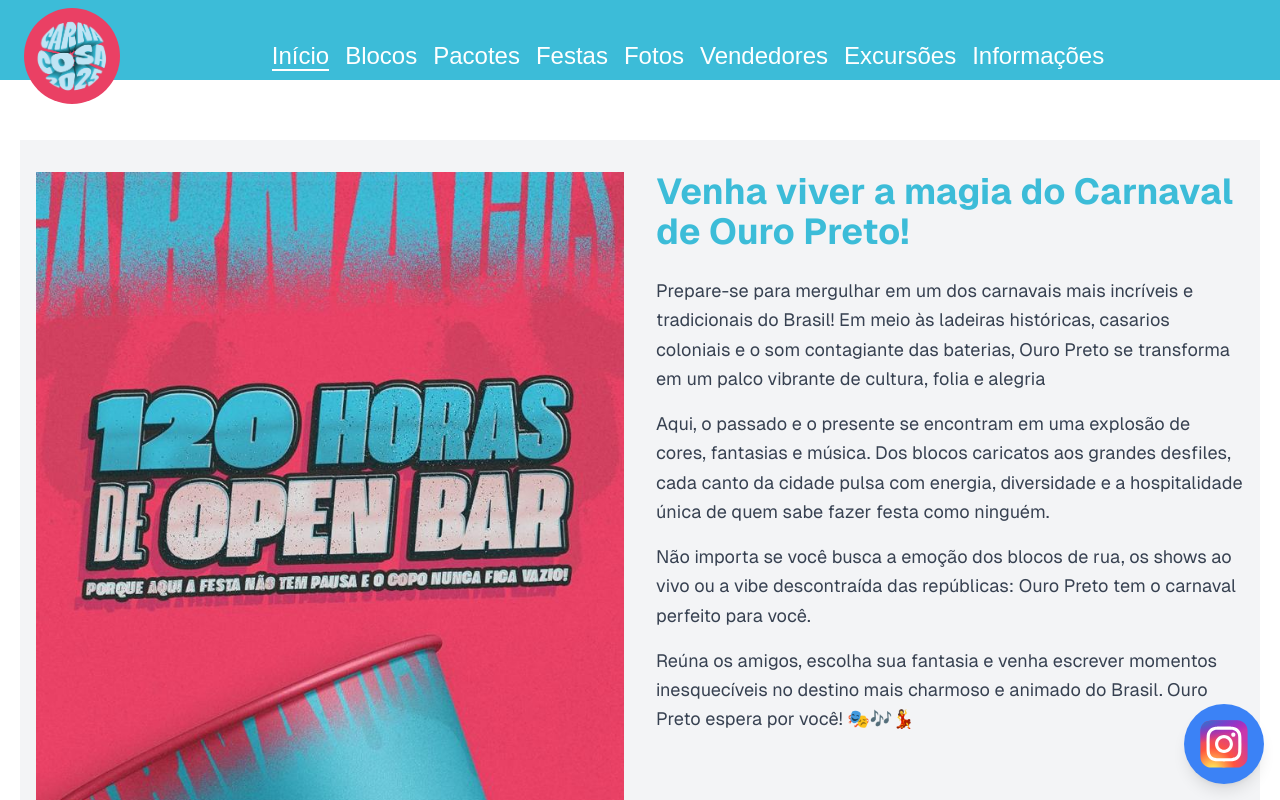
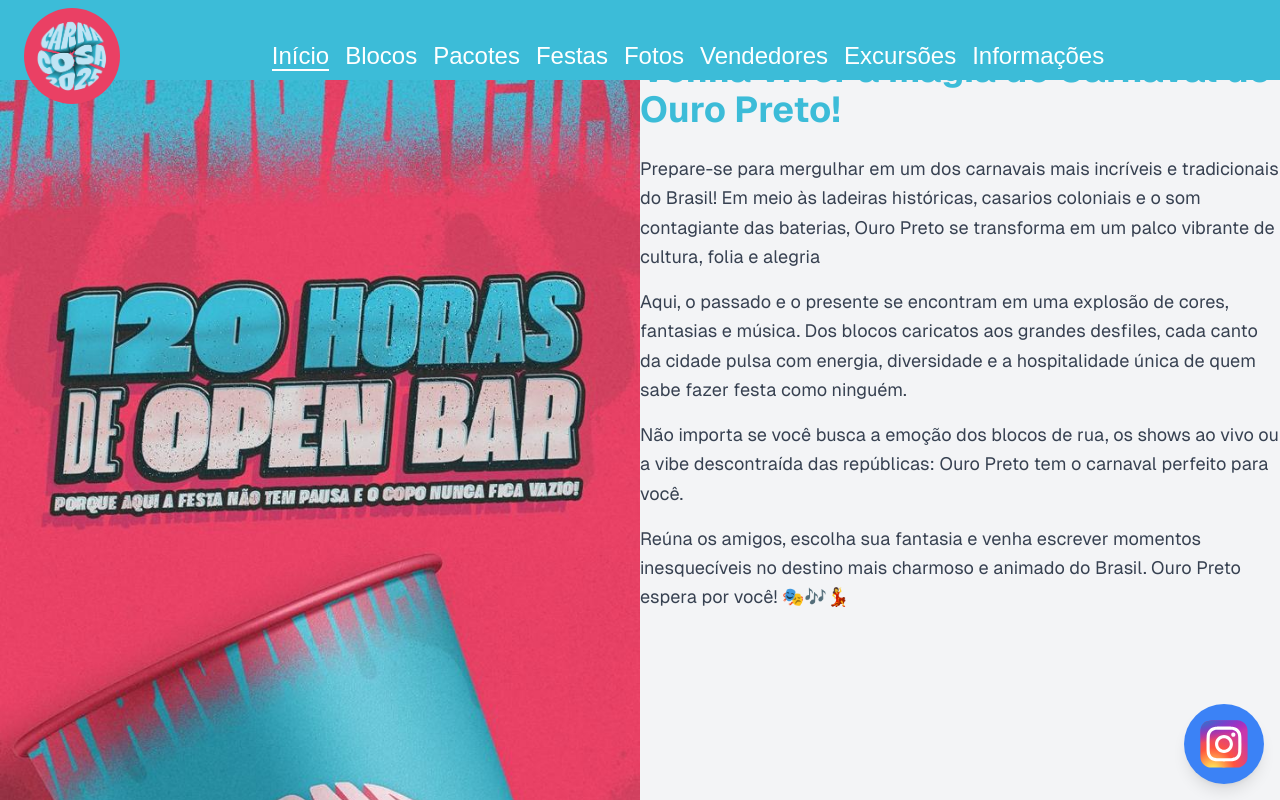
Before and after one commit to lucasFilppe/carna-cosa, a Next.js app: page / in a window 1280 px wide. Shown: the top 800 px of the page. Built offline with nearby package versions, Linux system fonts and the light colour scheme.

Commit message:
atulizando div do conteudo principal

```diff
--- a/app/page.tsx
+++ b/app/page.tsx
@@ -12,7 +12,7 @@ import Vendedores from "./vendedores/page";
 export default function Home() {
   return (
     <>
-      <div className="min-h-screen flex flex-col font-[family-name:var(--font-geist-sans)] pt-20">
+      <div className="min-h-screen flex flex-col font-[family-name:var(--font-geist-sans)] pt-[10px] ">
         {/* Ajuste a margem conforme necessário */}
         {/*<NavBar />*/}
 
@@ -20,9 +20,9 @@ export default function Home() {
 
         <section
           id="Início"
-          className="min-h-screen bg-gray-100 m-5 flex items-center"
+          className="min-h-screen bg-gray-100  flex items-center"
         >
-          <div className="container mx-auto flex flex-col md:flex-row gap-8 px-4 py-8">
+          <div className="container mx-auto flex flex-col md:flex-row">
             {/* Coluna do Carrossel */}
             <div className="w-full md:w-1/2 flex justify-center">
               <Carousel />
```
